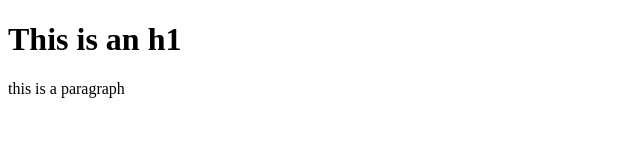
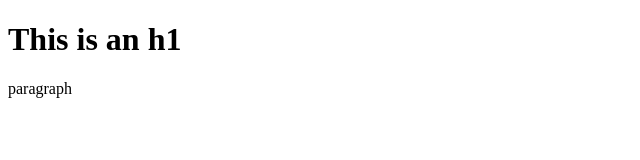
Before and after one commit to robjciaccio/learning-node, a website: page index.html in a window 1280 px wide. Shown: the full height of the page, 0-640 px from the left. Drawn offline with Linux system fonts and the light colour scheme.

```diff
--- a/index.html
+++ b/index.html
@@ -6,7 +6,7 @@
 </head>
 <body>
 	<h1>This is an h1</h1>
-	<p> this is a paragraph </p>
+	<p> paragraph </p>
 
 </body>
 </html>
```
Also changed, not shown: package.json (added, +24 -0 lines), 2 other files.
